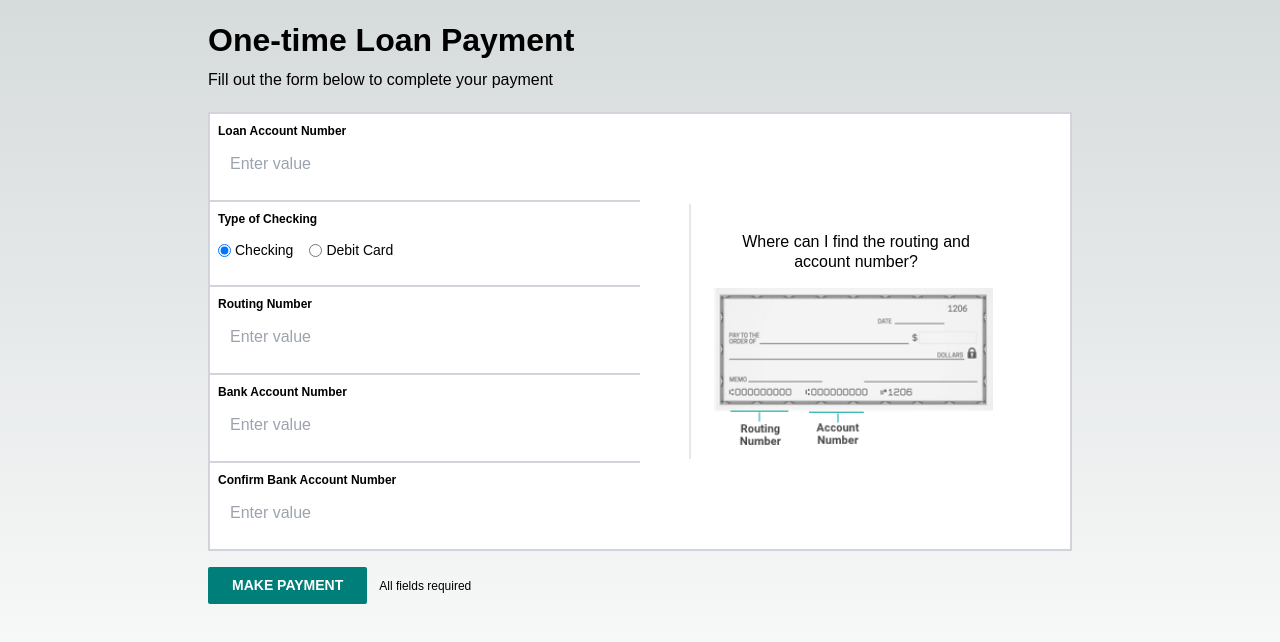
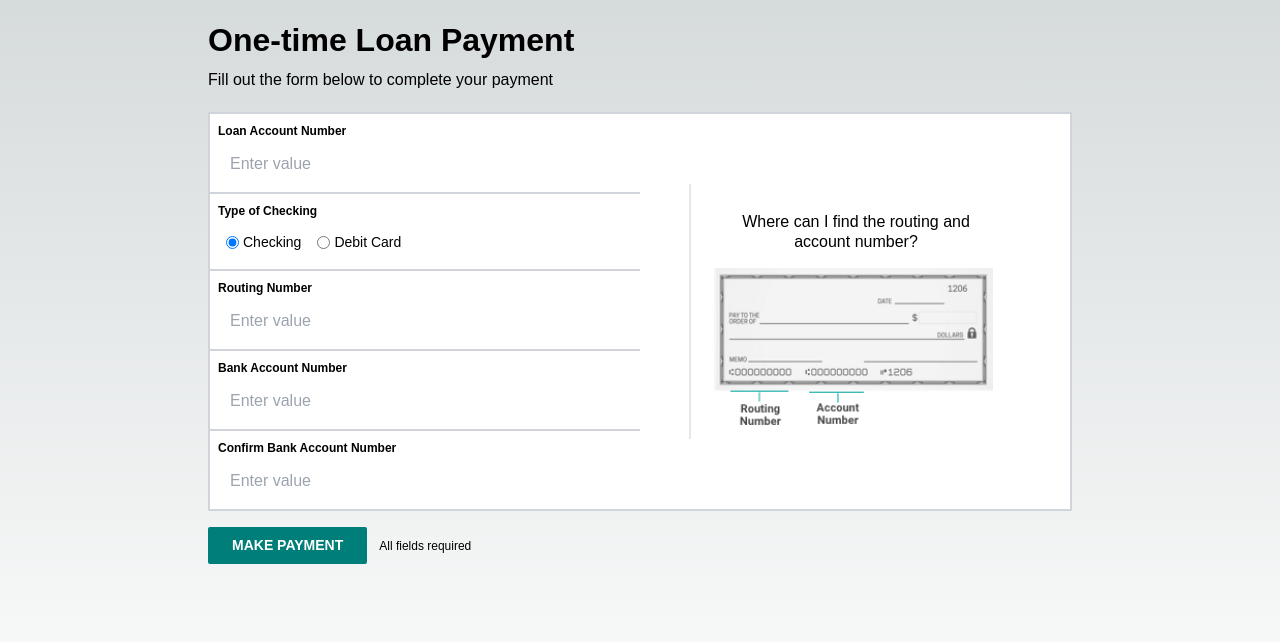
Before and after one commit to anhcaoh/payment, a Next.js app: page / in a window 1280 px wide. Shown: the top 642 px of the page. Built offline with nearby package versions, Linux system fonts and the light colour scheme.

Commit message:
chore: :lipstick: misc input radio comp UI alignment

```diff
--- a/src/app/components/Radio/index.tsx
+++ b/src/app/components/Radio/index.tsx
@@ -34,7 +34,7 @@ const Radio = ({
           {label}
         </label>
       )}
-      <div className="flex flex-row gap-4 py-2">
+      <div className="flex flex-row gap-4 p-2">
         {values?.map(({ name: optionName, label: optionLabel }) => {
           return (
             <div key={optionName} className="flex flex-row gap-1 align-middle">
--- a/src/app/features/OneTimePayment/index.tsx
+++ b/src/app/features/OneTimePayment/index.tsx
@@ -137,11 +137,7 @@ const OneTimePayment = () => {
               {Object.entries(groupedByFields)?.map((keyFields) => {
                 const [key, fields] = keyFields as [string, {}[]];
                 return (
-                  <FieldsRenderer
-                    key={key}
-                    fields={fields}
-                    className="px-2 pt-2 pb-4"
-                  />
+                  <FieldsRenderer key={key} fields={fields} className="p-2" />
                 );
               })}
             </div>
```
Also changed, not shown: 1 other file (tests, documents, lock files or other folders).
